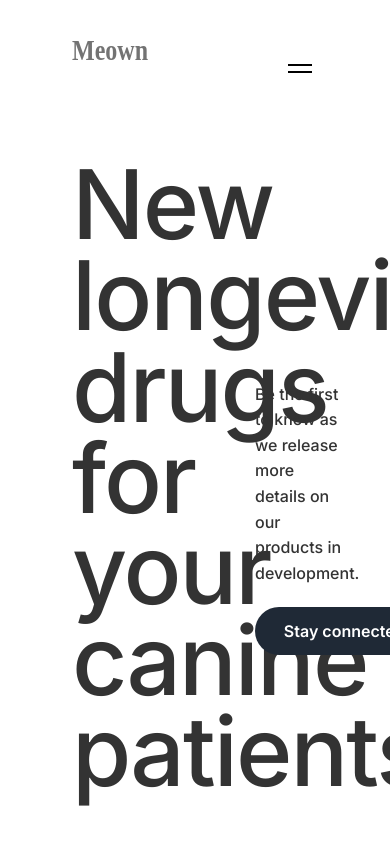
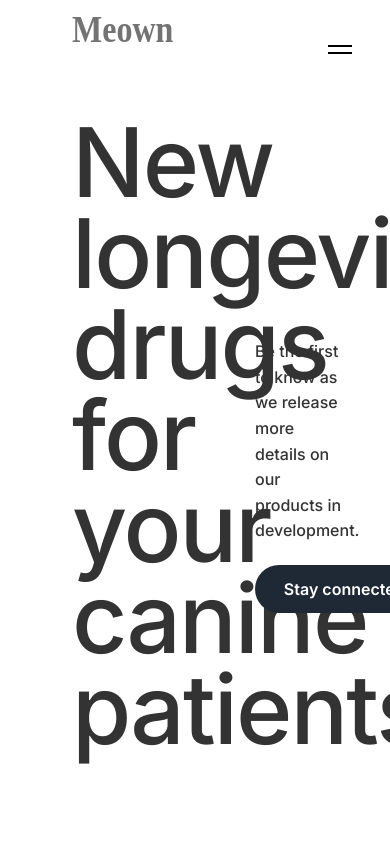
Before and after one commit to BusariAnees/cat-health, a React (Vite) app: page /vets in a window 390 px wide. Shown: the top 844 px of the page. Built offline with nearby package versions, Linux system fonts and the light colour scheme; a web font is replaced by a local one.

Commit message:
done with the header overlay

```diff
--- a/src/assets/css/index.css
+++ b/src/assets/css/index.css
@@ -69,7 +69,7 @@ body {
 }
 .header-logo {
   font-family: "Playwrite DK Loopet", cursive;
-  font-size: clamp(1.5rem, 5vw, 2.8rem);
+  font-size: clamp(2rem, 5vw, 2.8rem);
   font-weight: 700;
   color: #0000008c;
   text-decoration: none;
--- a/src/assets/css/sections.css
+++ b/src/assets/css/sections.css
@@ -228,10 +228,6 @@
 }
 
 
-/* Mobile: max-width 639px */
-@media(max-width: 639px) {
-
-}
 
 
 /* Tablet: max-width 1024px */
@@ -325,3 +321,68 @@
 
 
 }
+
+
+/* Mobile: max-width 639px */
+@media(max-width: 639px) {
+
+  .main-section{
+    padding: 1.3rem;
+    background-position-x: 30px;
+    background-position-y: 70px;
+  }
+  .header{
+    padding: 0.3rem 0;
+  }
+
+
+  .section-2-2 {
+    display: none;
+  }
+
+  .btn-connected {
+
+  }
+
+  .hero-div-footer{
+    margin-top: 20rem;
+  }
+
+  .hamburger {
+    top: 2.3rem;
+    right: 2rem;
+  }
+
+  .hero-heading {
+    font-size: 3rem;
+    line-height: 2.7rem;
+  }
+
+
+  .header-logo {
+    text-align: start;
+  }
+
+  .overlay-section-div {
+    display: block;
+  }
+
+  .overlay-ul{
+    margin: 0;
+    width: 100%;
+  }
+
+  .article-dsp {
+    display: block;
+  }
+
+
+  .div-dsp{
+    padding: 2rem 0;
+  }
+  .p-dsp{
+    margin-bottom: 1rem;
+  }
+
+
+}
```
